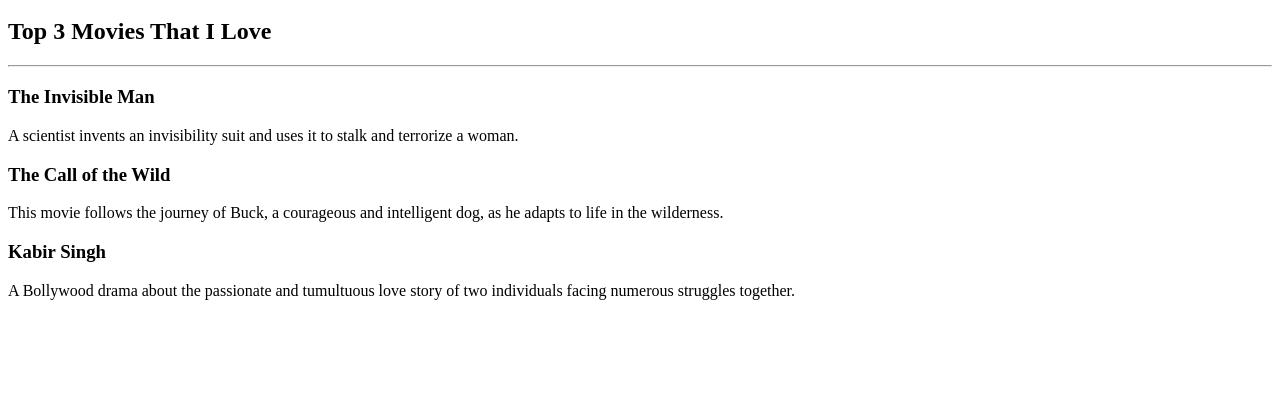
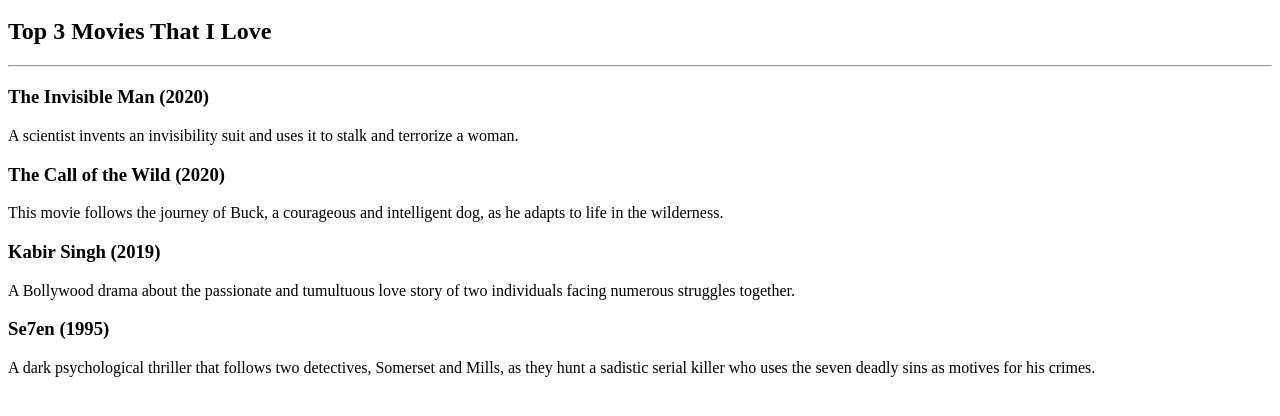
Before and after one commit to Miftah-pixel/mifmek.me, a plain HTML site: page index.html in a window 1280 px wide. Shown: the part 48-464 px from the top of the page. Drawn offline with Linux system fonts and the light colour scheme.

Commit message:
Index.html: Now 10% more hideous

```diff
--- a/index.html
+++ b/index.html
@@ -2,11 +2,15 @@
 
 <h2> Top 3 Movies That I Love </h2>
 <hr>
-<h3> The Invisible Man </h3>
+
+<h3> The Invisible Man (2020) </h3>
 <p> A scientist invents an invisibility suit and uses it to stalk and terrorize a woman.</p>
 
-<h3> The Call of the Wild </h3>
+<h3> The Call of the Wild (2020) </h3>
 <p> This movie follows the journey of Buck, a courageous and intelligent dog, as he adapts to life in the wilderness.</p>
 
-<h3> Kabir Singh </h3>
+<h3> Kabir Singh (2019) </h3>
 <p> A Bollywood drama about the passionate and tumultuous love story of two individuals facing numerous struggles together.</p>
+
+<h3> Se7en (1995) </h3>
+<p> A dark psychological thriller that follows two detectives, Somerset and Mills, as they hunt a sadistic serial killer who uses the seven deadly sins as motives for his crimes.</p>
```
